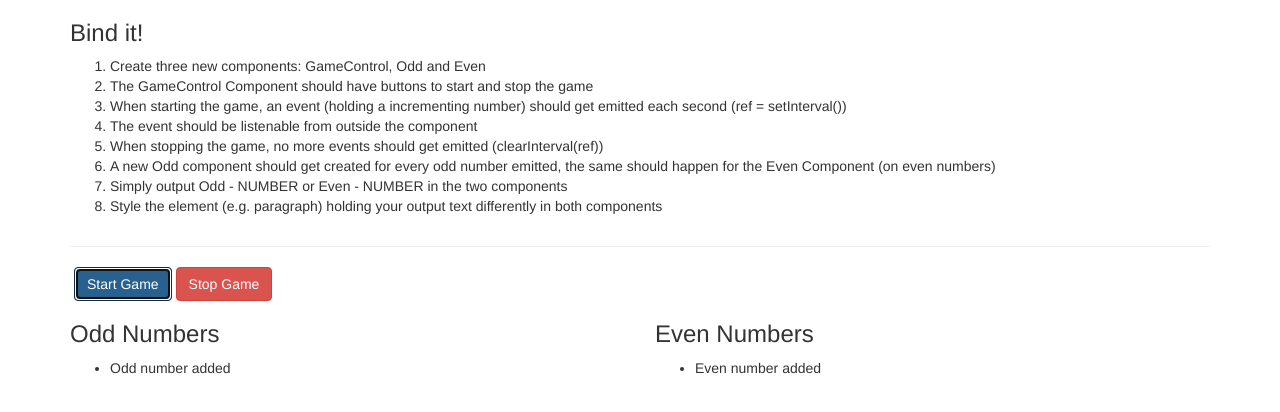
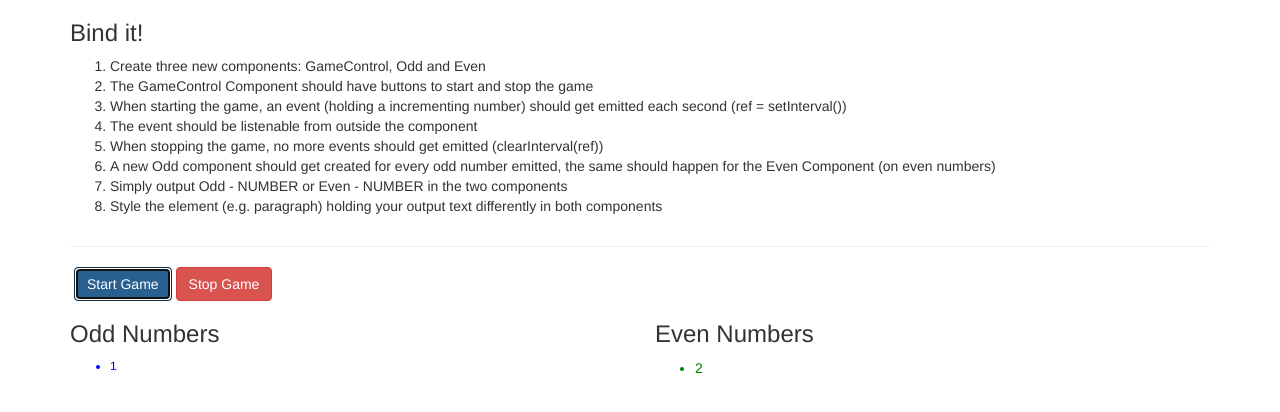
Before and after one commit to WillReichl/angular-asnmt5-databinding, an Angular app: page / in a window 1280 px wide. Both pictures are taken after a click on the button "Start Game". Shown: the top 412 px of the page. Built offline with nearby package versions, Linux system fonts and the light colour scheme.

Commit message:
Passed number values to even/odd components and styled them differently

```diff
--- a/src/app/app.component.html
+++ b/src/app/app.component.html
@@ -24,13 +24,13 @@
     <div class="col-xs-6">
       <h3>Odd Numbers</h3>
       <ul>
-        <app-odd *ngFor="let oddNumber of oddNumbers"></app-odd>
+        <app-odd *ngFor="let oddNumber of oddNumbers" [num]="oddNumber"></app-odd>
       </ul>
     </div>
     <div class="col-xs-6">
       <h3>Even Numbers</h3>
       <ul>
-        <app-even *ngFor="let evenNumber of evenNumbers"></app-even>
+        <app-even *ngFor="let evenNumber of evenNumbers" [num]="evenNumber"></app-even>
       </ul>
     </div>
   </div>
--- a/src/app/even/even.component.css
+++ b/src/app/even/even.component.css
@@ -0,0 +1,4 @@
+li {
+    color: green;
+    font-size: 14px;
+}
--- a/src/app/even/even.component.html
+++ b/src/app/even/even.component.html
@@ -1 +1 @@
-<li>Even number added</li>
+<li>{{ num }}</li>
--- a/src/app/even/even.component.ts
+++ b/src/app/even/even.component.ts
@@ -1,4 +1,4 @@
-import { Component, OnInit } from '@angular/core';
+import { Component, OnInit, Input } from '@angular/core';
 
 @Component({
   selector: 'app-even',
@@ -6,6 +6,7 @@ import { Component, OnInit } from '@angular/core';
   styleUrls: ['./even.component.css']
 })
 export class EvenComponent implements OnInit {
+  @Input() num: number;
 
   constructor() { }
 
--- a/src/app/odd/odd.component.css
+++ b/src/app/odd/odd.component.css
@@ -0,0 +1,4 @@
+li {
+    color: blue;
+    font-size: 12px;
+}
--- a/src/app/odd/odd.component.html
+++ b/src/app/odd/odd.component.html
@@ -1 +1 @@
-<li>Odd number added</li>
+<li>{{ num }}</li>
--- a/src/app/odd/odd.component.ts
+++ b/src/app/odd/odd.component.ts
@@ -1,4 +1,4 @@
-import { Component, OnInit } from '@angular/core';
+import { Component, OnInit, Input } from '@angular/core';
 
 @Component({
   selector: 'app-odd',
@@ -6,6 +6,7 @@ import { Component, OnInit } from '@angular/core';
   styleUrls: ['./odd.component.css']
 })
 export class OddComponent implements OnInit {
+  @Input() num: number;
 
   constructor() { }
 
```
